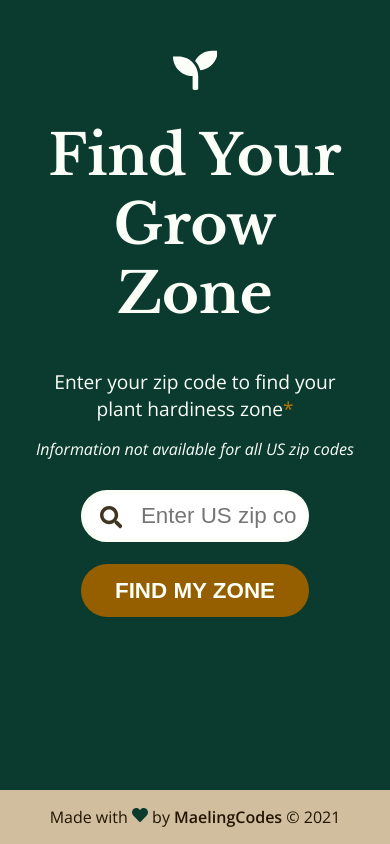
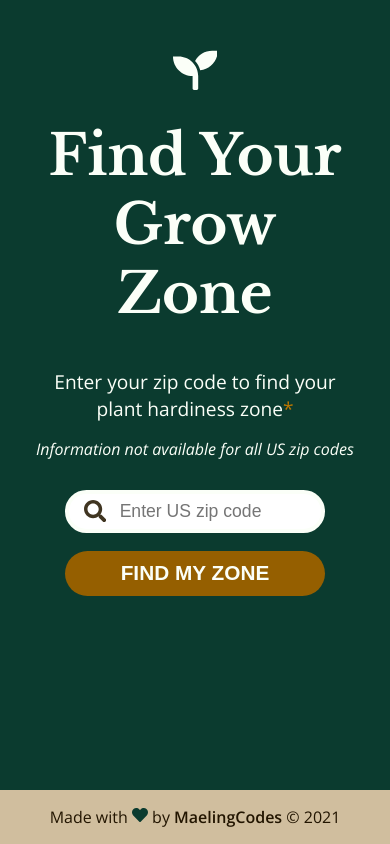
Before and after one commit to maelingmurphy/grow-zone-finder, a React (Create React App) app: page / in a window 390 px wide. Built offline with nearby package versions, Linux system fonts and the light colour scheme.

Commit message:
fix font-size of input field & button so placeholder text doesn't get cut off in mobile view

```diff
--- a/src/components/css/Button.css
+++ b/src/components/css/Button.css
@@ -3,8 +3,8 @@
     background: #955F00;
     border: unset;
     border-radius: 50px;
-    font-size: 1.4rem;
-    padding: 0.6em 1.5em;
+    font-size: 1.3rem;
+    padding: 0.5em 1.5em;
     margin-bottom: 2em;
     color: #FBFFF8;
     text-transform: uppercase;
--- a/src/components/css/Form.css
+++ b/src/components/css/Form.css
@@ -22,7 +22,7 @@
 .form-items {
     display: flex;
     flex-direction: column;
-    width: 70%;
+    width: 80%;
     max-width: 350px;
     margin: 0 auto;
     margin-top: 1.9em;
@@ -32,8 +32,8 @@
 .form-input {
     display: block;
     align-self: center;
-    font-size: 1.4rem;
-    padding: 0.4em 0.4em 0.4em 2.5em;
+    font-size: 1.1rem;
+    padding: 0.4em 0.4em 0.4em 2.9em;
     margin-bottom: 1em;
     width: 100%;
     border-radius: 50px;
@@ -50,7 +50,7 @@
 .icon-search {
     position: absolute;
     color: hsla(38, 100%, 7%, 0.87);
-    top: 1em;
+    top: 0.6em;
     left: 1.2em;
 }
 
```
